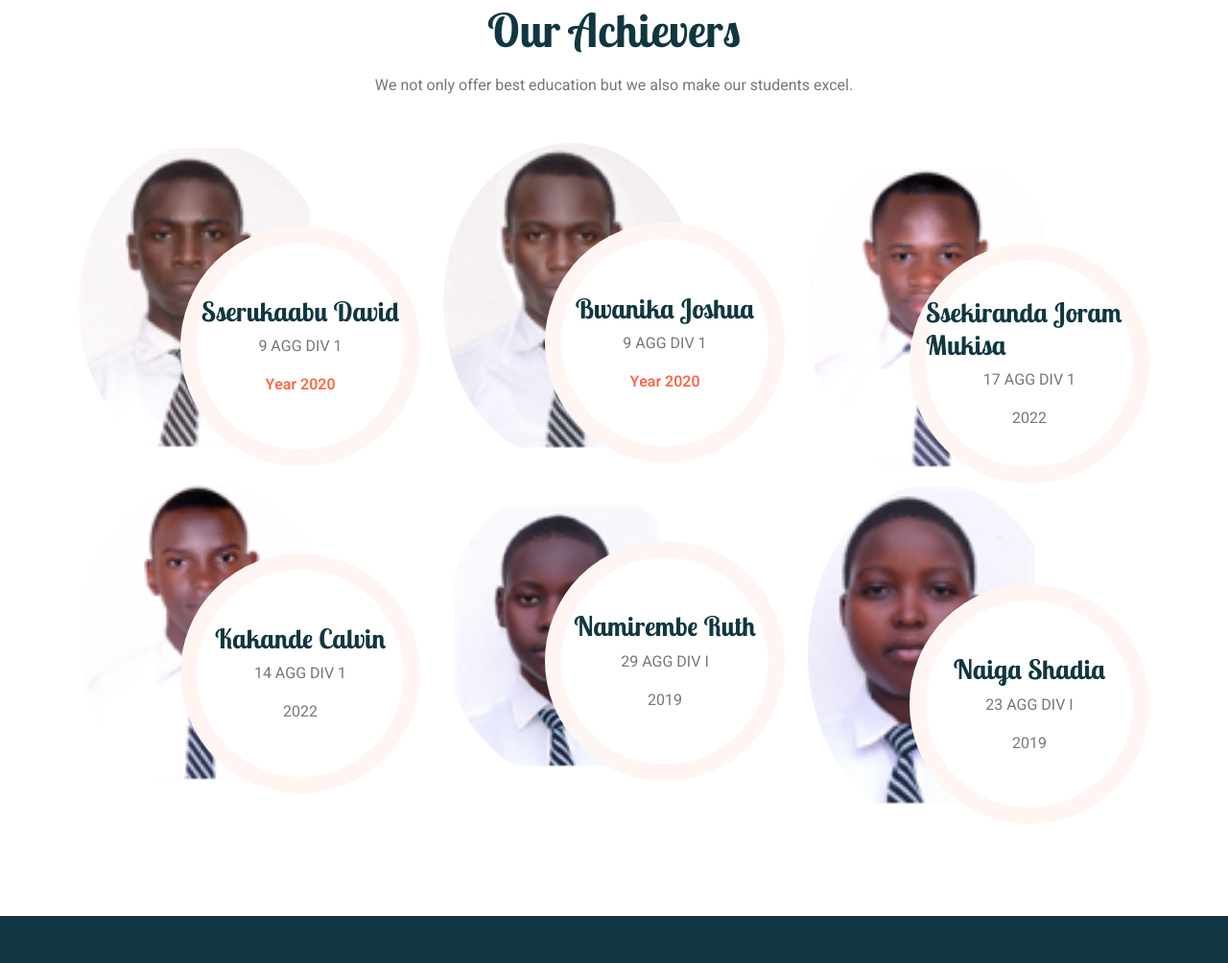
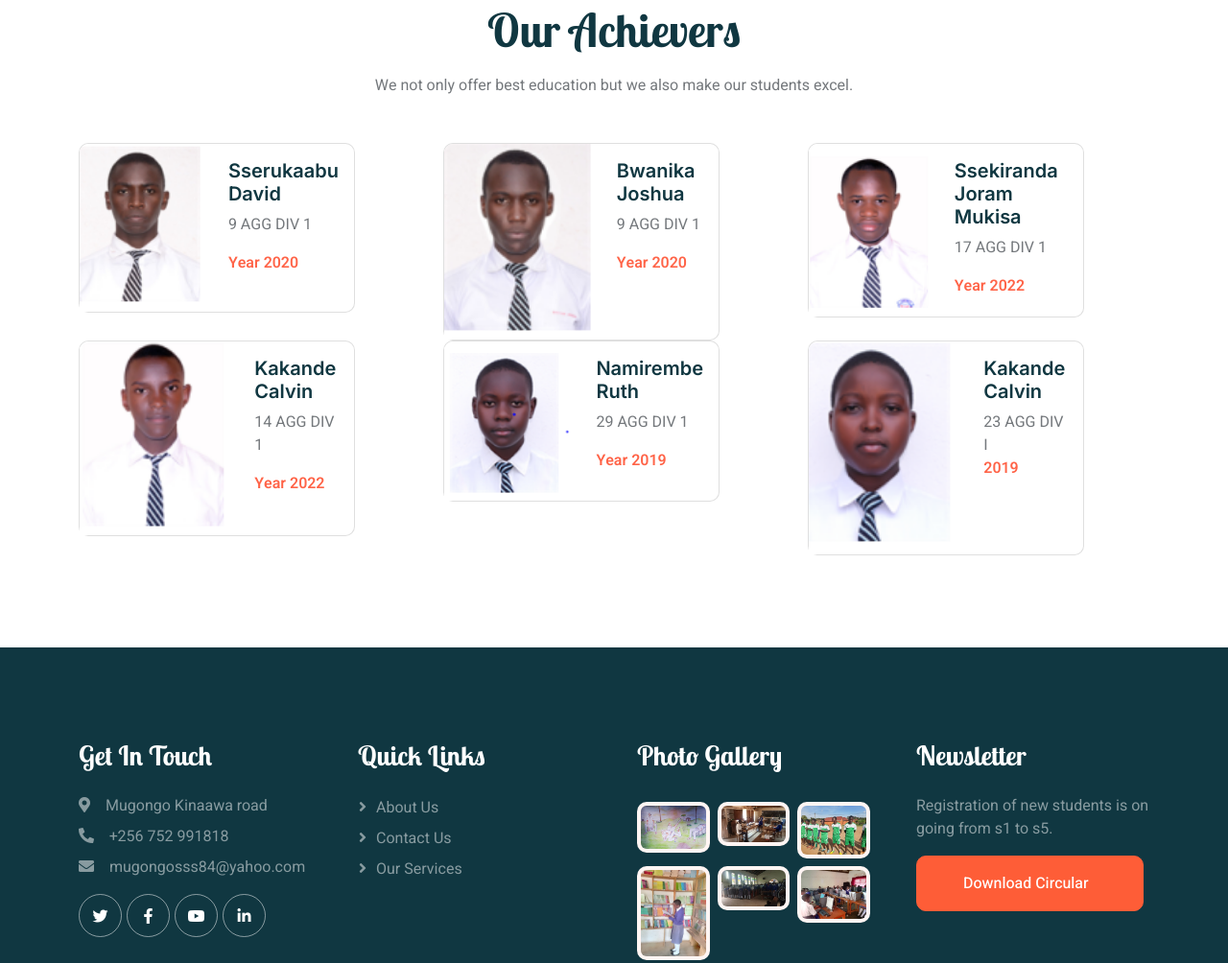
Before and after one commit to Naggenda/school-website, a plain HTML site: page about.html in a window 1280 px wide. Shown: the part 1497-2501 px from the top of the page at 96% size. Drawn offline with nearby package versions, Linux system fonts and the light colour scheme.

Commit message:
adding best performers

```diff
--- a/about.html
+++ b/about.html
@@ -309,10 +309,10 @@
                 </div>
                 <div class="row g-4">
                     <div class="col-lg-4 col-md-6 wow fadeInUp" data-wow-delay="0.1s">
-                        <div class="team-item position-relative">
-                            <img class="img-fluid rounded-circle w-75" src="img/david.PNG" alt="">
-                            <div class="team-text">
-                                <h3>Sserukaabu David</h3>
+                        <div class="card" style="width: 18rem; flex-direction: row !important;">
+                            <img class="card-img-top" src="img/david.PNG" alt="Card image cap">
+                            <div class="card-body">
+                                <h5 class="card-title">Sserukaabu David</h5>
                                 <p>9 AGG DIV 1</p>
                                 <div class="d-flex align-items-center" style="color: tomato; font-weight: bold">
                                     Year 2020
@@ -320,11 +320,12 @@
                             </div>
                         </div>
                     </div>
-                    <div class="col-lg-4 col-md-6 wow fadeInUp" data-wow-delay="0.3s">
-                        <div class="team-item position-relative">
-                            <img class="img-fluid rounded-circle w-75" src="img/joshua.PNG" alt="">
-                            <div class="team-text">
-                                <h3>Bwanika Joshua</h3>
+
+                    <div class="col-lg-4 col-md-6 wow fadeInUp" data-wow-delay="0.1s">
+                        <div class="card" style="width: 18rem; flex-direction: row !important;">
+                            <img class="card-img-top" src="img/joshua.PNG" alt="Card image cap">
+                            <div class="card-body">
+                                <h5 class="card-title">Bwanika Joshua</h5>
                                 <p>9 AGG DIV 1</p>
                                 <div class="d-flex align-items-center" style="color: tomato; font-weight: bold">
                                     Year 2020
@@ -332,51 +333,53 @@
                             </div>
                         </div>
                     </div>
-                    <div class="col-lg-4 col-md-6 wow fadeInUp" data-wow-delay="0.5s">
-                        <div class="team-item position-relative">
-                            <img class="img-fluid rounded-circle w-75" src="img/seki.PNG" alt="">
-                            <div class="team-text">
-                                <h3>Ssekiranda Joram Mukisa</h3>
+                    <div class="col-lg-4 col-md-6 wow fadeInUp" data-wow-delay="0.1s">
+                        <div class="card" style="width: 18rem; flex-direction: row !important;">
+                            <img class="card-img-top" src="img/seki.PNG" alt="Card image cap">
+                            <div class="card-body">
+                                <h5 class="card-title">Ssekiranda Joram Mukisa</h5>
                                 <p>17 AGG DIV 1</p>
-                                <div class="d-flex align-items-center">
-                                    2022
+                                <div class="d-flex align-items-center" style="color: tomato; font-weight: bold">
+                                    Year 2022
                                 </div>
                             </div>
                         </div>
                     </div>
+
+
                 </div>
                 <div class="row g-4">
                     <div class="col-lg-4 col-md-6 wow fadeInUp" data-wow-delay="0.1s">
-                        <div class="team-item position-relative">
-                            <img class="img-fluid rounded-circle w-75" src="img/kakande.PNG" alt="">
-                            <div class="team-text">
-                                <h3>Kakande Calvin</h3>
+                        <div class="card" style="width: 18rem; flex-direction: row !important;">
+                            <img class="card-img-top" src="img/kakande.PNG" alt="Card image cap">
+                            <div class="card-body">
+                                <h5 class="card-title">Kakande Calvin</h5>
                                 <p>14 AGG DIV 1</p>
-                                <div class="d-flex align-items-center">
-                                    2022
+                                <div class="d-flex align-items-center" style="color: tomato; font-weight: bold">
+                                    Year 2022
                                 </div>
                             </div>
                         </div>
                     </div>
-                    <div class="col-lg-4 col-md-6 wow fadeInUp" data-wow-delay="0.3s">
-                        <div class="team-item position-relative">
-                            <img class="img-fluid rounded-circle w-75" src="img/namirembe.PNG" alt="">
-                            <div class="team-text">
-                                <h3>Namirembe Ruth</h3>
-                                <p>29 AGG DIV I</p>
-                                <div class="d-flex align-items-center">
-                                    2019
+                    <div class="col-lg-4 col-md-6 wow fadeInUp" data-wow-delay="0.1s">
+                        <div class="card" style="width: 18rem; flex-direction: row !important;">
+                            <img class="card-img-top" src="img/namirembe.PNG" alt="Card image cap">
+                            <div class="card-body">
+                                <h5 class="card-title">Namirembe Ruth</h5>
+                                <p>29 AGG DIV 1</p>
+                                <div class="d-flex align-items-center" style="color: tomato; font-weight: bold">
+                                    Year 2019
                                 </div>
                             </div>
                         </div>
                     </div>
-                    <div class="col-lg-4 col-md-6 wow fadeInUp" data-wow-delay="0.5s">
-                        <div class="team-item position-relative">
-                            <img class="img-fluid rounded-circle w-75" src="img/naiga.PNG" alt="">
-                            <div class="team-text">
-                                <h3>Naiga Shadia</h3>
-                                <p>23 AGG DIV I</p>
-                                <div class="d-flex align-items-center">
+                    <div class="col-lg-4 col-md-6 wow fadeInUp" data-wow-delay="0.1s">
+                        <div class="card" style="width: 18rem; flex-direction: row !important;">
+                            <img class="card-img-top" src="img/naiga.PNG" alt="Card image cap">
+                            <div class="card-body">
+                                <h5 class="card-title">Kakande Calvin</h5>
+                                23 AGG DIV I
+                                <div class="d-flex align-items-center" style="color: tomato; font-weight: bold">
                                     2019
                                 </div>
                             </div>
```
Lines whose indentation alone changed are shown as unchanged.
